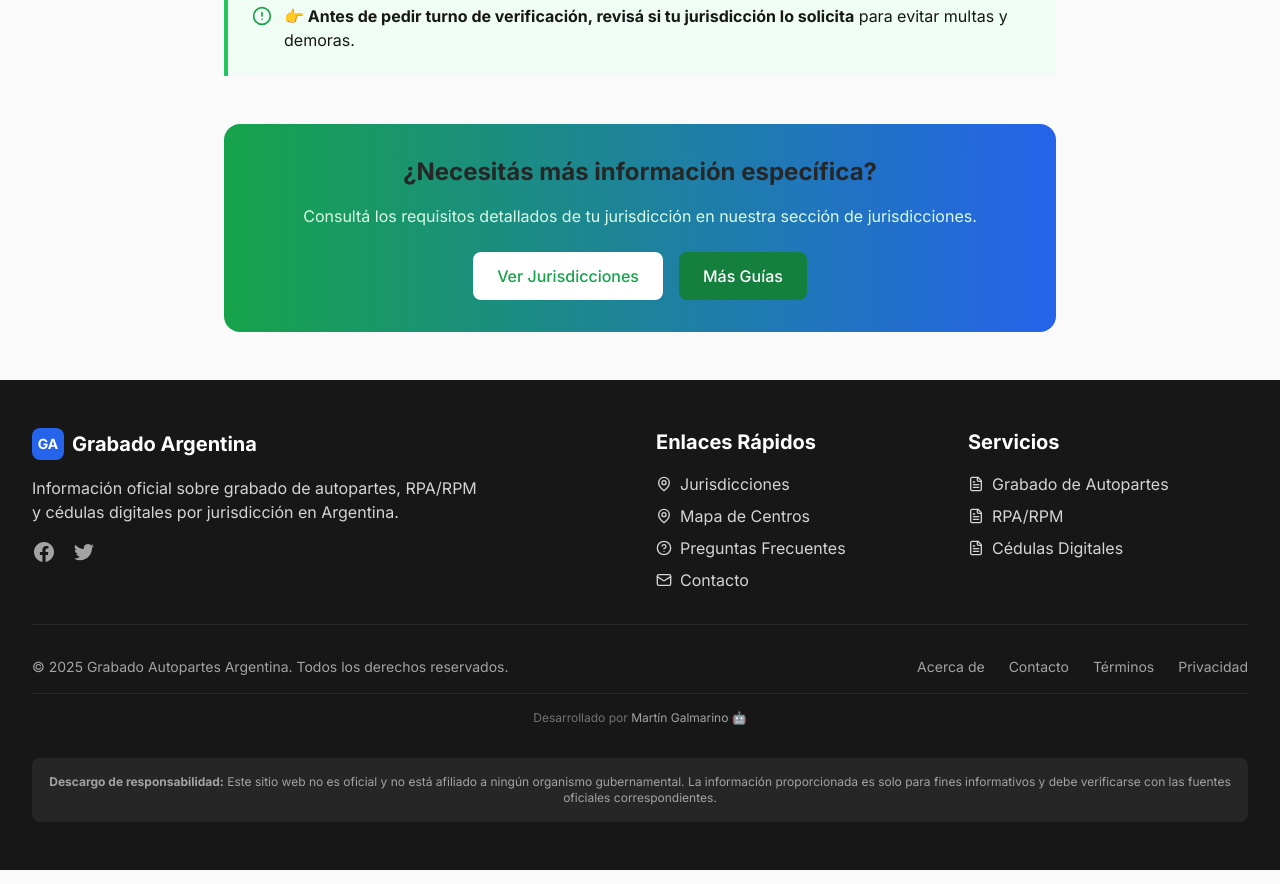
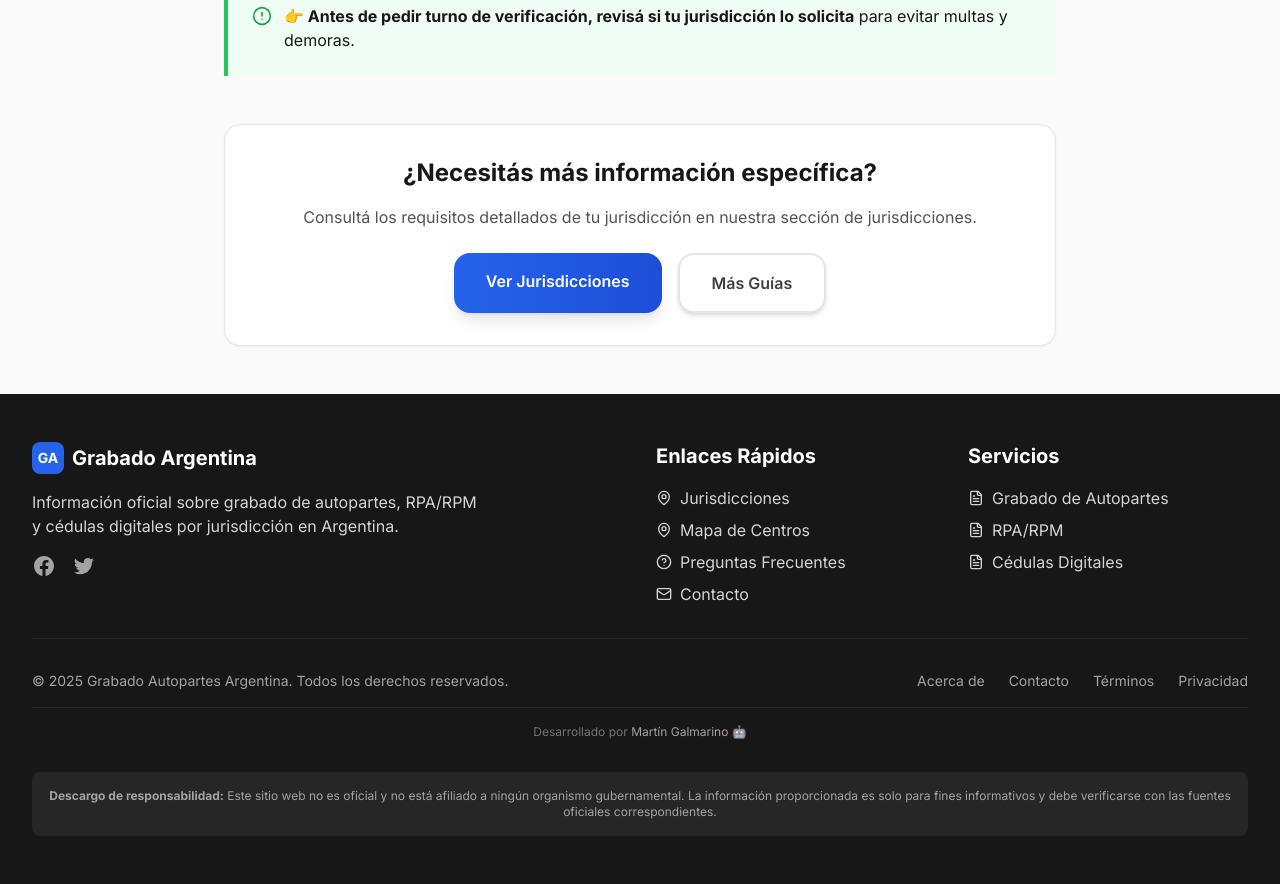
Before and after one commit to martingalmarino/drone-fumigaciones, a Next.js app: page /guias/grabado-autopartes-provincias-2025 in a window 1280 px wide. Shown: the part 4420-5304 px from the top of the page. Built offline with nearby package versions, Linux system fonts and the light colour scheme; no server answers.

Commit message:
🎨 Simplificar CTA final de artículos - Remover gradientes y usar branding consistente

```diff
--- a/app/guias/grabado-autopartes-provincias-2025/page.tsx
+++ b/app/guias/grabado-autopartes-provincias-2025/page.tsx
@@ -385,23 +385,23 @@ export default function ArticuloGrabadoProvincias() {
         </div>
 
         {/* CTA Final */}
-        <div className="bg-gradient-to-r from-green-600 to-blue-600 rounded-2xl p-8 text-center text-white">
-          <h3 className="text-2xl font-bold mb-4">
+        <div className="bg-white border border-neutral-200 rounded-2xl p-8 text-center shadow-sm">
+          <h3 className="text-2xl font-bold text-neutral-900 mb-4">
             ¿Necesitás más información específica?
           </h3>
-          <p className="text-green-100 mb-6">
+          <p className="text-neutral-600 mb-6">
             Consultá los requisitos detallados de tu jurisdicción en nuestra sección de jurisdicciones.
           </p>
           <div className="flex flex-col sm:flex-row gap-4 justify-center">
             <Link
               href="/jurisdicciones"
-              className="bg-white text-green-600 px-6 py-3 rounded-lg font-medium hover:bg-green-50 transition-colors"
+              className="btn-primary"
             >
               Ver Jurisdicciones
             </Link>
             <Link
               href="/guias"
-              className="bg-green-700 text-white px-6 py-3 rounded-lg font-medium hover:bg-green-800 transition-colors"
+              className="btn-secondary"
             >
               Más Guías
             </Link>
--- a/app/guias/rpa-rpm-cedula-digital/page.tsx
+++ b/app/guias/rpa-rpm-cedula-digital/page.tsx
@@ -301,23 +301,23 @@ export default function ArticuloRPARPM() {
         </div>
 
         {/* CTA Final */}
-        <div className="bg-gradient-to-r from-blue-600 to-indigo-600 rounded-2xl p-8 text-center text-white">
-          <h3 className="text-2xl font-bold mb-4">
+        <div className="bg-white border border-neutral-200 rounded-2xl p-8 text-center shadow-sm">
+          <h3 className="text-2xl font-bold text-neutral-900 mb-4">
             ¿Necesitás más información?
           </h3>
-          <p className="text-blue-100 mb-6">
+          <p className="text-neutral-600 mb-6">
             Consultá nuestra sección de jurisdicciones para encontrar los requisitos específicos de tu provincia.
           </p>
           <div className="flex flex-col sm:flex-row gap-4 justify-center">
             <Link
               href="/jurisdicciones"
-              className="bg-white text-blue-600 px-6 py-3 rounded-lg font-medium hover:bg-blue-50 transition-colors"
+              className="btn-primary"
             >
               Ver Jurisdicciones
             </Link>
             <Link
               href="/faq"
-              className="bg-blue-700 text-white px-6 py-3 rounded-lg font-medium hover:bg-blue-800 transition-colors"
+              className="btn-secondary"
             >
               Preguntas Frecuentes
             </Link>
```
